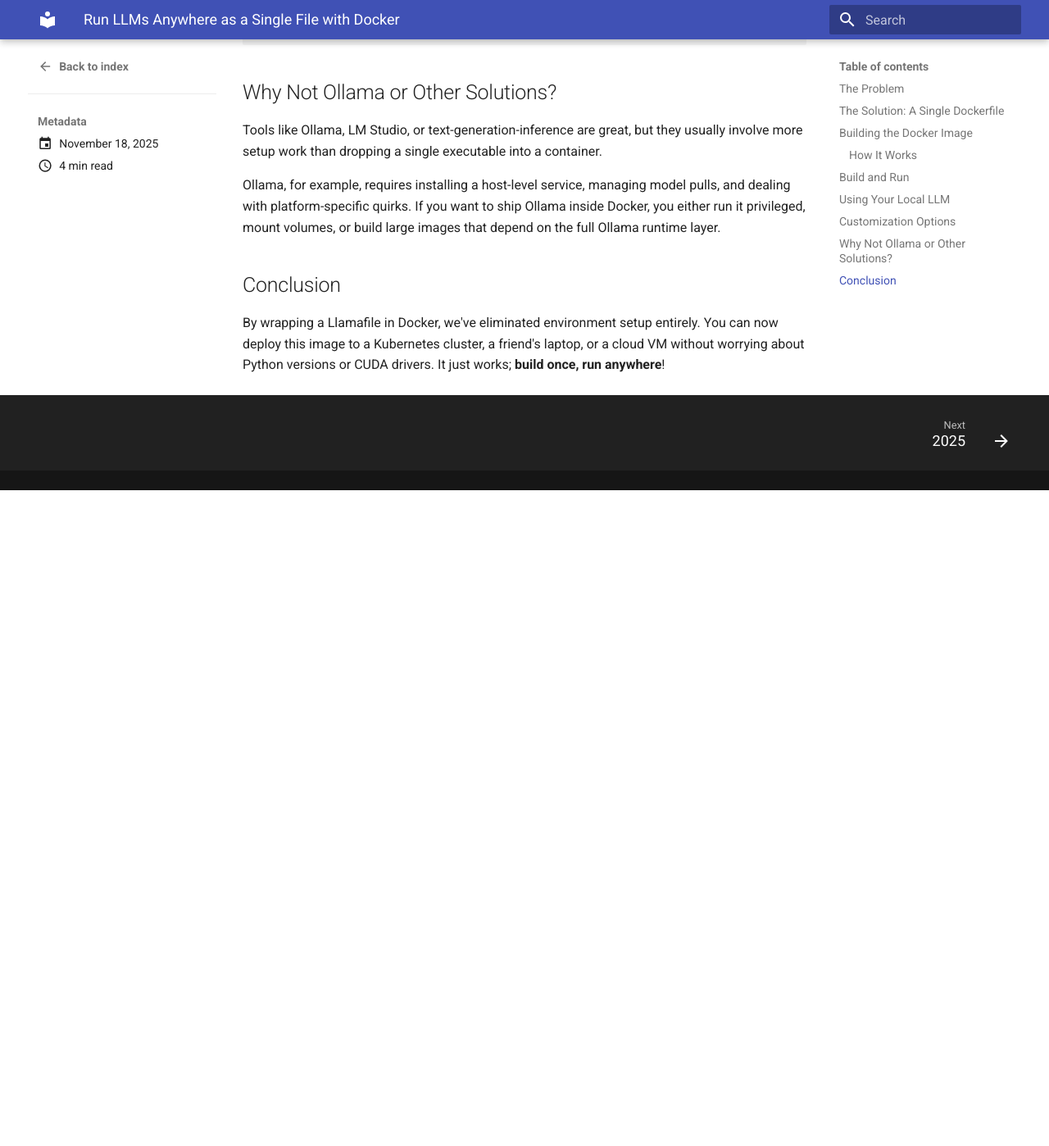
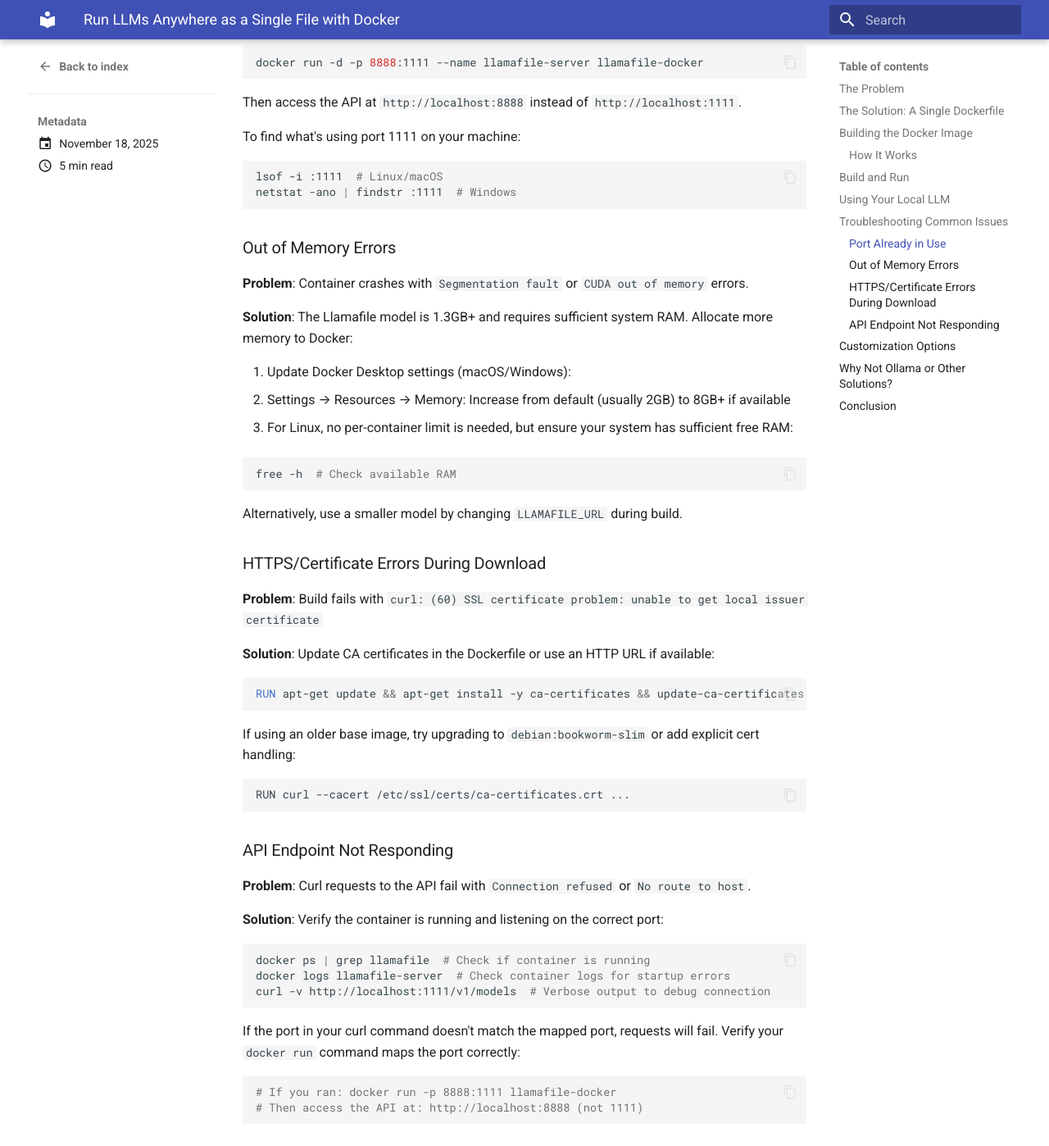
Before and after one commit to Alptimus/Alptimus, an MkDocs documentation site: the page built from docs/blog/posts/llamafile_docker.md, in a window 1280 px wide and 1400 px high, scrolled down 3406 px. Shown: the whole window at 82% size. Built offline with MkDocs 1.6.1 and Material for MkDocs 9.7.7, drawn with Linux system fonts in a browser that asks for light colours; before the commit the page ends 4004 px from its top, so only the background shows below that; some of the changed text lies outside the part shown.

Commit message:
Add troubleshooting section to Llamafile Docker blog post and update metadata
- Updated modified date in llamafile_docker.md to 2026-03-30
- Added troubleshooting section covering common issues with Docker deployment
- Enhanced index.md with additional blog post details and structure
- Introduced copilot-instructions.md for workspace guidelines
- Created blog-posts.instructions.md to enforce YAML frontmatter and content structure
- Added deploy.yml for GitHub Pages deployment workflow

````diff
--- a/docs/blog/posts/llamafile_docker.md
+++ b/docs/blog/posts/llamafile_docker.md
@@ -132,6 +132,79 @@ The response that's printed should look like the following:
 }
 ```
 
+## Troubleshooting Common Issues
+
+### Port Already in Use
+
+**Problem**: `docker run` fails with error: `Error response from daemon: Ports are not available: listen tcp 0.0.0.0:1111: bind: address already in use`
+
+**Solution**: Use a different port. Either modify the `PORT` environment variable during build or map to a different host port:
+
+```bash
+docker run -d -p 8888:1111 --name llamafile-server llamafile-docker
+```
+
+Then access the API at `http://localhost:8888` instead of `http://localhost:1111`.
+
+To find what's using port 1111 on your machine:
+
+```bash
+lsof -i :1111  # Linux/macOS
+netstat -ano | findstr :1111  # Windows
+```
+
+### Out of Memory Errors
+
+**Problem**: Container crashes with `Segmentation fault` or `CUDA out of memory` errors.
+
+**Solution**: The Llamafile model is 1.3GB+ and requires sufficient system RAM. Allocate more memory to Docker:
+
+1. Update Docker Desktop settings (macOS/Windows):
+   - Settings → Resources → Memory: Increase from default (usually 2GB) to 8GB+ if available
+
+2. For Linux, no per-container limit is needed, but ensure your system has sufficient free RAM:
+
+```bash
+free -h  # Check available RAM
+```
+
+Alternatively, use a smaller model by changing `LLAMAFILE_URL` during build.
+
+### HTTPS/Certificate Errors During Download
+
+**Problem**: Build fails with `curl: (60) SSL certificate problem: unable to get local issuer certificate`
+
+**Solution**: Update CA certificates in the Dockerfile or use an HTTP URL if available:
+
+```dockerfile
+RUN apt-get update && apt-get install -y ca-certificates && update-ca-certificates
+```
+
+If using an older base image, try upgrading to `debian:bookworm-slim` or add explicit cert handling:
+
+```bash
+RUN curl --cacert /etc/ssl/certs/ca-certificates.crt ...
+```
+
+### API Endpoint Not Responding
+
+**Problem**: Curl requests to the API fail with `Connection refused` or `No route to host`.
+
+**Solution**: Verify the container is running and listening on the correct port:
+
+```bash
+docker ps | grep llamafile  # Check if container is running
+docker logs llamafile-server  # Check container logs for startup errors
+curl -v http://localhost:1111/v1/models  # Verbose output to debug connection
+```
+
+If the port in your curl command doesn't match the mapped port, requests will fail. Verify your `docker run` command maps the port correctly:
+
+```bash
+# If you ran: docker run -p 8888:1111 llamafile-docker
+# Then access the API at: http://localhost:8888 (not 1111)
+```
+
 ## Customization Options
 
 Want to use a different model? Update the `LLAMAFILE_URL` and `LLAMAFILE_NAME` build args:
````
Also changed, not shown: other parts of docs/blog/posts/llamafile_docker.md (+1 -1 lines), docs/index.md (+9 -1 lines), .github/copilot-instructions.md (added), .github/instructions/blog-posts.instructions.md (added), 1 other file.
